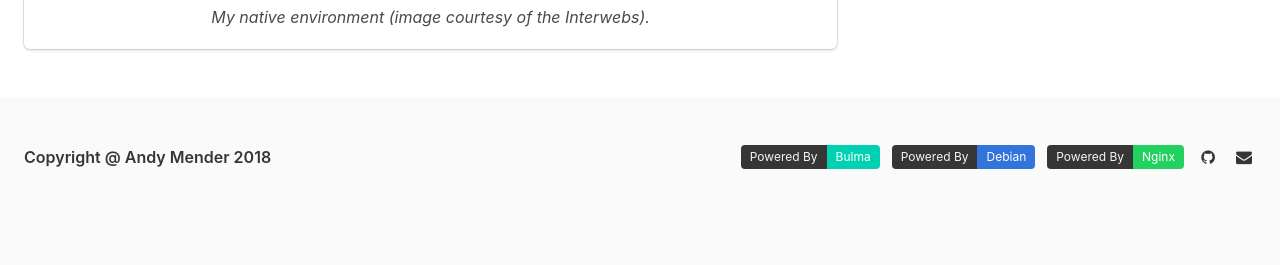
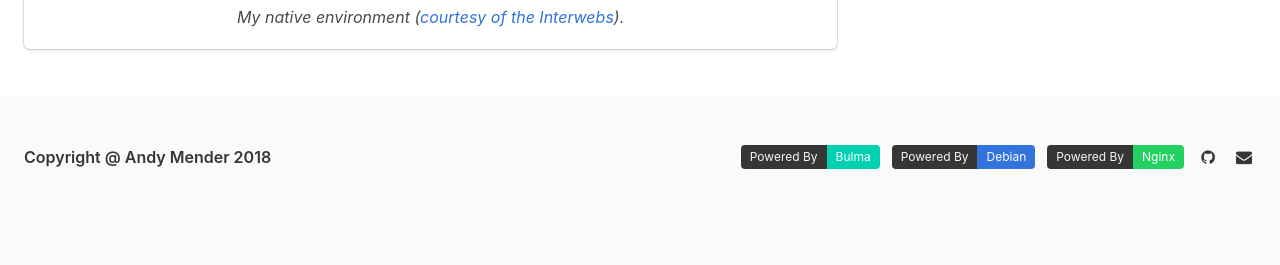
Before and after one commit to AndyMender/mender-www, a Flask app: page / in a window 1280 px wide. Shown: the part 968-1233 px from the top of the page. Run offline with Flask 2, Linux system fonts and the light colour scheme; data that the repository does not hold is empty.

```diff
--- a/templates/index.html
+++ b/templates/index.html
@@ -16,7 +16,7 @@
             something to your liking after all...</p>
         <figure>
             <img src="https://proxy.duckduckgo.com/iur/?f=1&image_host=https%3A%2F%2Fs-media-cache-ak0.pinimg.com%2Foriginals%2F63%2F03%2Fbc%2F6303bce4e8b1da6fcb4b7b3d2b002772.jpg&u=https://i.pinimg.com/originals/63/03/bc/6303bce4e8b1da6fcb4b7b3d2b002772.jpg">
-            <figcaption>My native environment (image courtesy of the Interwebs).</figcaption>
+            <figcaption>My native environment (<a href="https://gamestudio.champlain.edu">courtesy of the Interwebs</a>).</figcaption>
         </figure>
 
 
```
